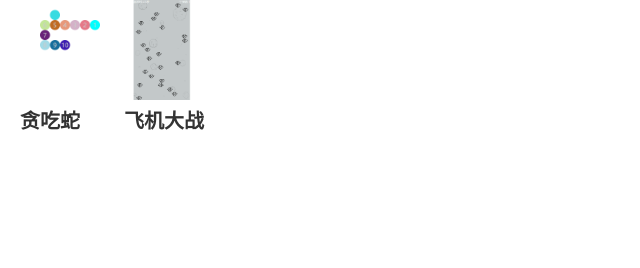
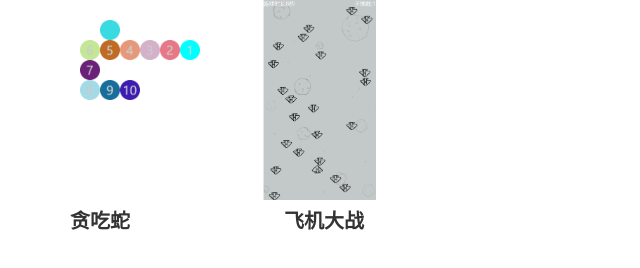
Before and after one commit to dkf717/dkf717.github.io, a plain HTML site: page index.html in a window 1280 px wide. Shown: the whole page, without its empty margins (0-640 px from the left). Drawn offline with Linux system fonts and the light colour scheme.

Commit message:
放大1次

```diff
--- a/index.html
+++ b/index.html
@@ -24,12 +24,12 @@
     }
 
     .GluttonousSnakeimg {
-        width: 100px;
-        height: 100px;
+        width: 200px;
+        height: 200px;
     }
     .aircraftbattleimg{
-        width: 120px;
-        height: 100px;
+        width: 240px;
+        height: 200px;
     }
 </style>
 
```
